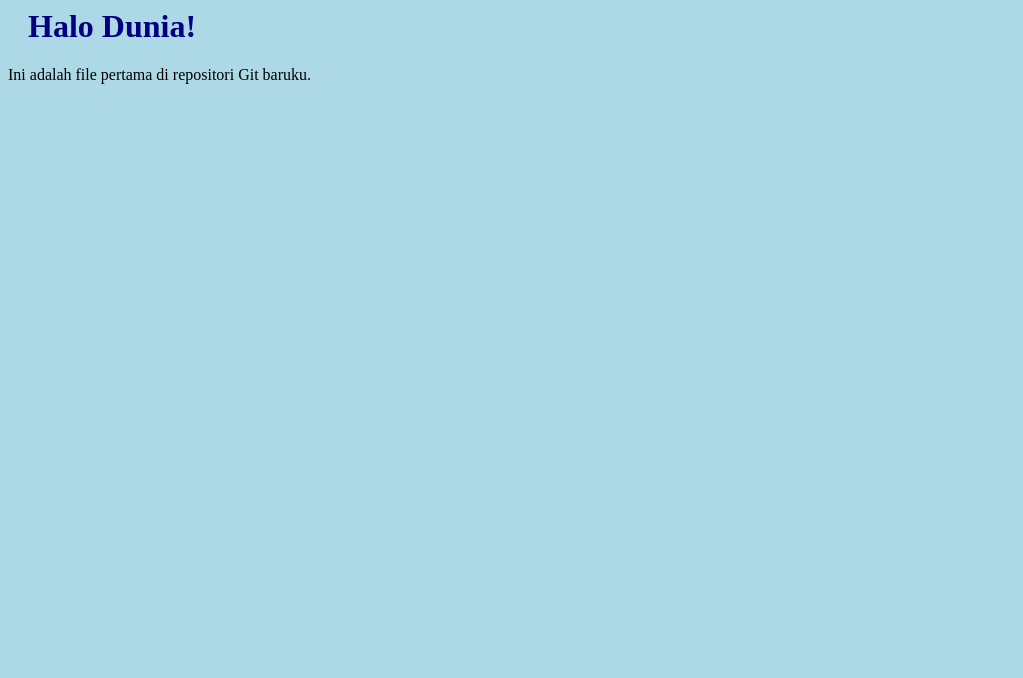
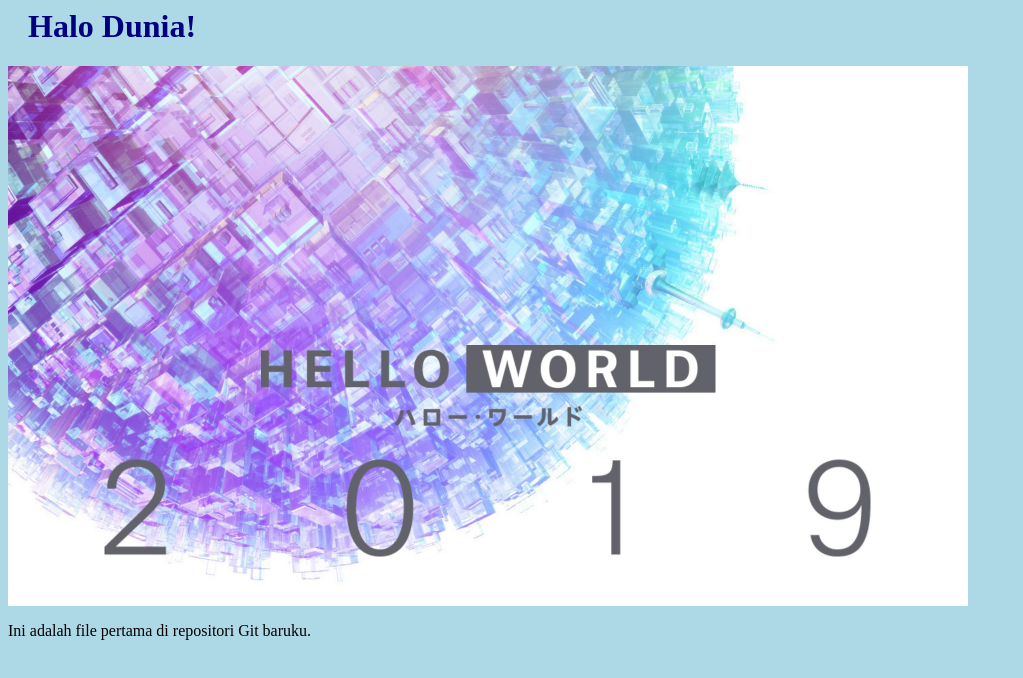
Before and after one commit to dimasindrapradana/halo-dunia, a plain HTML site: page index.html in a window 1280 px wide. Shown: the whole page, without its empty margins (0-1023 px from the left). Drawn offline with Linux system fonts and the light colour scheme.

Commit message:
index update

```diff
--- a/index.html
+++ b/index.html
@@ -6,6 +6,8 @@
 <body>
 
 <h1>Halo Dunia!</h1>
+<div><img src="halo-dunia.jpg" alt="Halo Dunia dari Git"
+style="width: 100%;max-width: 960px;"></div>
 <p>Ini adalah file pertama di repositori Git baruku.</p>
 
 </body>
```
